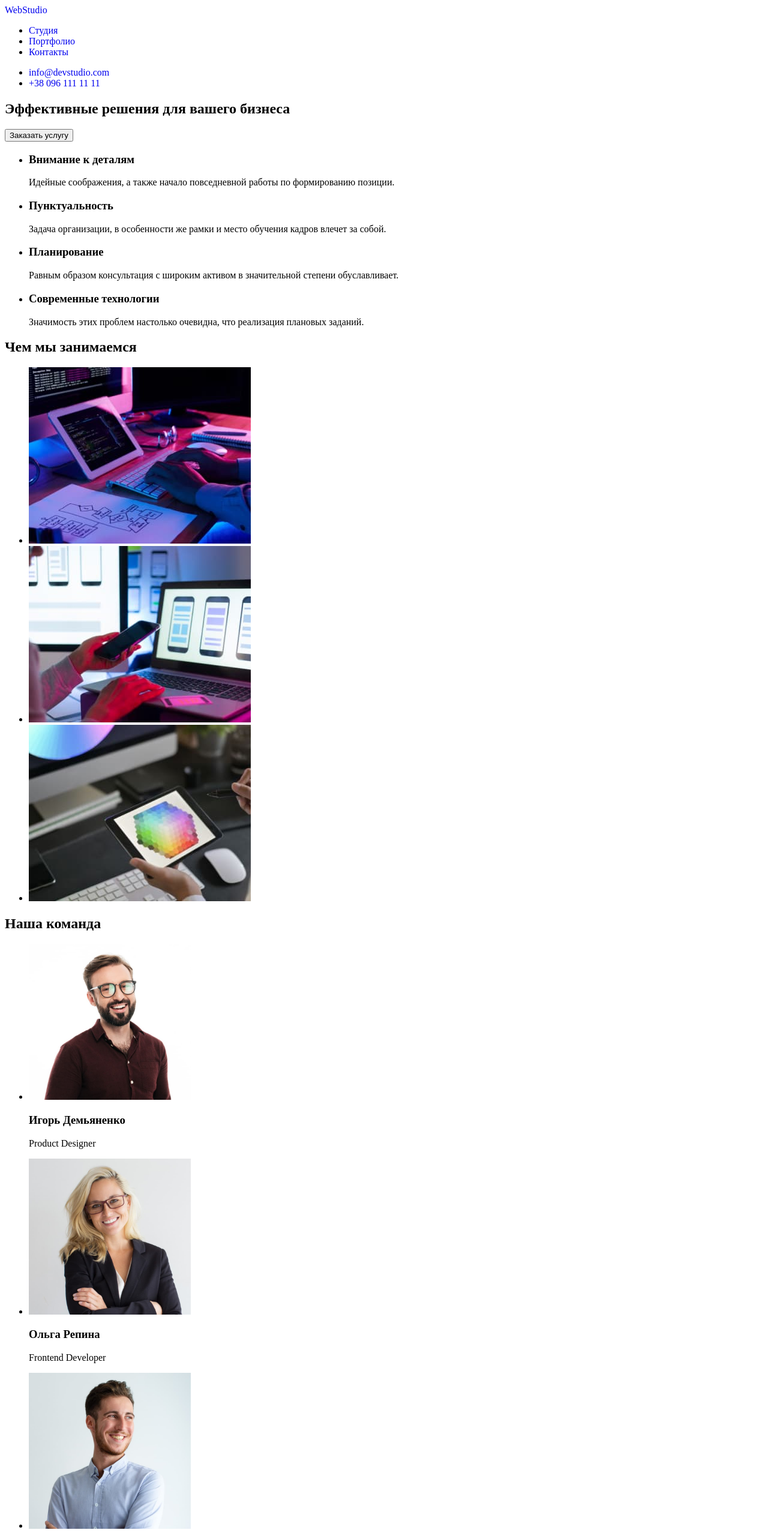
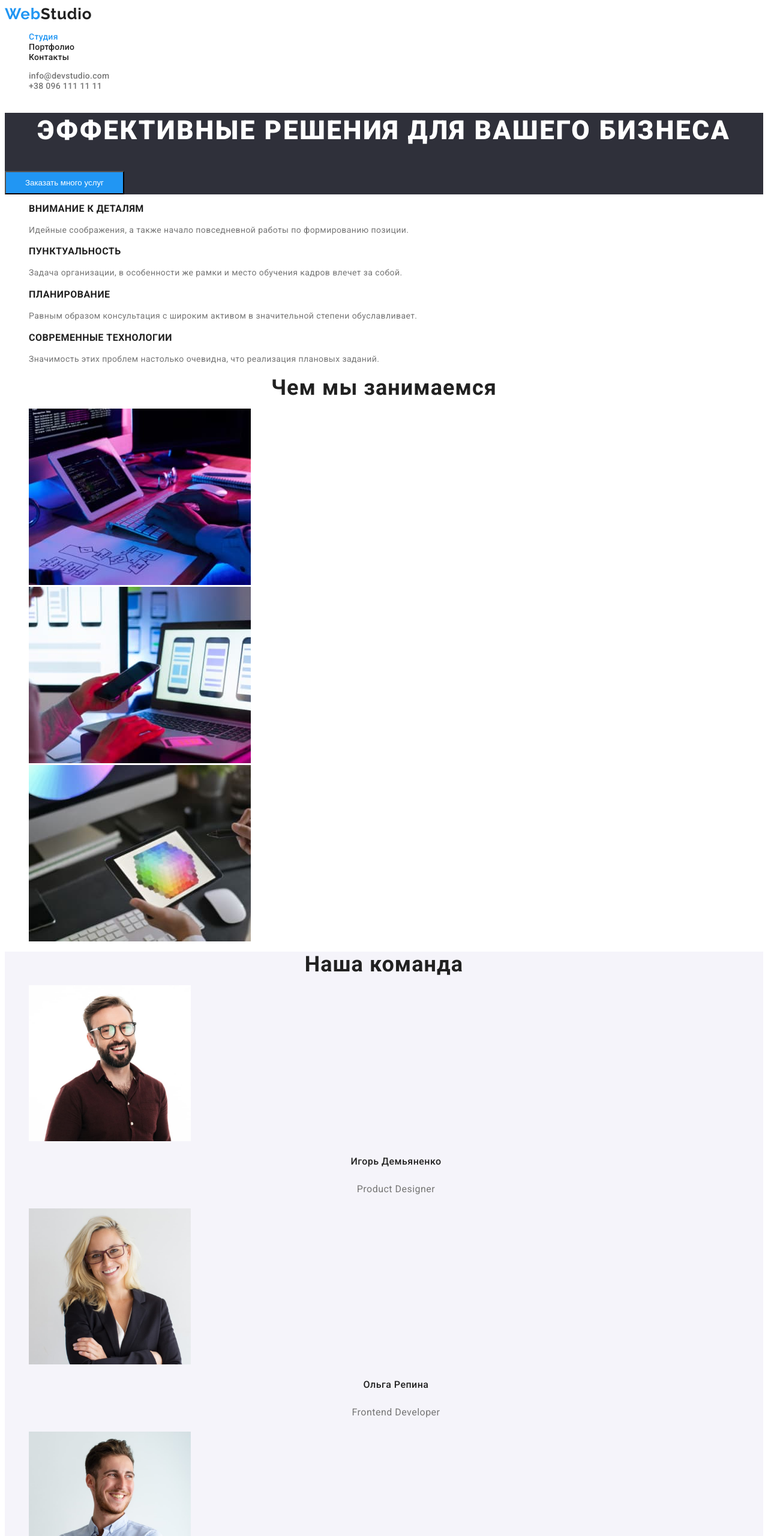
Before and after one commit to resinner/goit-markup-hw-02, a plain HTML site: page index.html in a window 1280 px wide. Shown: the top 2560 px of the page at 60% size. Drawn offline with Linux system fonts and the light colour scheme.

Commit message:
css style

```diff
--- a/css/style.css
+++ b/css/style.css
@@ -1,9 +1,158 @@
-/* Применится ко всем абзацам на странице */
-p {
-    font-size: 16px;
-  }
+body {
+  font-family: 'Roboto', 'sans-serif';
+  background-color: #ffffff;
+  color: #757575;
+  font-style: normal;
+  font-size: 14px;
+  font-weight: 400;
+}
 
-  /* Применится ко всем ссылкам на странице */
-  a {
-    text-decoration: none;
-  }
+li {
+  list-style: none;
+}
+
+a {
+  text-decoration: none;
+}
+
+.nav-link a:hover,
+.nav-link a:focus,
+.site-auth:hover,
+.site-auth:focus,
+.footer-list-link:hover,
+.footer-list-link:focus,
+.footer-list-address-link:hover,
+.footer-list-address-link:focus {
+  color: #2196f3;
+}
+
+.logo {
+  font-family: 'Raleway', 'sans-serif';
+  font-weight: 700;
+  font-size: 26px;
+  line-height: 1.19;
+  letter-spacing: 0.03em;
+  color: #2196f3;
+}
+
+.logo-accent-header {
+  color: #212121;
+}
+
+.logo-accent-footer {
+  color: #ffffff;
+}
+
+.nav-link a {
+  font-weight: 500;
+  font-size: 14px;
+  line-height: 1.14;
+  letter-spacing: 0.02em;
+  color: #212121;
+}
+
+.nav-link-active a {
+  color: #2196f3;
+}
+
+.site-auth {
+  font-weight: 500;
+  font-size: 14px;
+  line-height: 1.14;
+  letter-spacing: 0.02em;
+  color: #757575;
+}
+
+.hero {
+  background: #2f303a;
+}
+
+.hero-title {
+  font-weight: 900;
+  font-size: 44px;
+  line-height: 1.36;
+  text-align: center;
+  letter-spacing: 0.06em;
+  text-transform: uppercase;
+  color: #ffffff;
+}
+
+.hero-button {
+  background: #2196f3;
+  color: #ffffff;
+  cursor: pointer;
+  padding: 10px 32px;
+}
+
+.features-title {
+  visibility: hidden;
+  width: 0;
+  height: 0;
+  margin: 0;
+}
+
+.features-list-title {
+  font-weight: 700;
+  font-size: 16px;
+  line-height: 1;
+  letter-spacing: 0.03em;
+  text-transform: uppercase;
+
+  color: #212121;
+}
+
+.features-list-description {
+  line-height: 1.7;
+  letter-spacing: 0.03em;
+  color: #757575;
+}
+
+.our-work-title,
+.our-team-title {
+  font-weight: 700;
+  font-size: 36px;
+  line-height: 1.17;
+  text-align: center;
+  letter-spacing: 0.03em;
+  color: #212121;
+  margin: 0;
+  padding: 0;
+}
+
+.our-team {
+  background-color: #f5f4fa;
+}
+
+.team-member-title {
+  font-weight: 500;
+  font-size: 16px;
+  line-height: 1.9;
+  text-align: center;
+  letter-spacing: 0.03em;
+  color: #212121;
+}
+
+.team-member-position {
+  font-size: 16px;
+  line-height: 1.9;
+  text-align: center;
+  letter-spacing: 0.03em;
+  color: #757575;
+}
+
+.page-footer {
+  background-color: #2f303a;
+}
+
+.footer-list-link {
+  font-weight: 400;
+  font-size: 14px;
+  line-height: 1.71;
+  letter-spacing: 0.03em;
+
+  color: rgba(255, 255, 255, 0.6);
+}
+
+.footer-list-address-link {
+  color: #ffffff;
+}
--- a/index.html
+++ b/index.html
@@ -1,102 +1,114 @@
 <!DOCTYPE html>
 <html lang="ru">
+
 <head>
     <meta charset="UTF-8">
     <meta http-equiv="X-UA-Compatible" content="IE=edge">
     <meta name="viewport" content="width=device-width, initial-scale=1.0">
     <title>Студия</title>
+    <link rel="stylesheet"
+        href="https://fonts.googleapis.com/css2?family=Raleway:wght@700&family=Roboto:wght@400;500;700;900&display=swap">
     <link rel="stylesheet" href="./css/style.css">
 </head>
+
 <body>
     <header>
         <nav>
-            <a href="./index.html">
-                Web<span>Studio</span>
+            <a class="logo link" href="./index.html">
+                Web<span class="logo-accent-header">Studio</span>
             </a>
 
-            <ul>
-                <li><a href="./index.html">Студия</a> </li>
-                <li><a href="./portfolio.html">Портфолио</a> </li>
-                <li><a href="#">Контакты</a> </li>
+            <ul class="site-nav">
+                <li class="nav-link nav-link-active"><a href="./index.html">Студия</a> </li>
+                <li class="nav-link"><a href="./portfolio.html">Портфолио</a> </li>
+                <li class="nav-link"><a href="#">Контакты</a> </li>
             </ul>
         </nav>
         <ul>
-            <li><a href="mailto:info@devstudio.com">info@devstudio.com</a></li>
-            <li><a href="tel:+380961111111">+38 096 111 11 11</a></li>
+            <li><a class="site-auth" href="mailto:info@devstudio.com">info@devstudio.com</a></li>
+            <li><a class="site-auth" href="tel:+380961111111">+38 096 111 11 11</a></li>
         </ul>
     </header>
     <main>
         <!-- Секция 1 Hero -->
-        <section>
-            <h1>Эффективные решения для вашего бизнеса </h1>
-            <button type="button">Заказать услугу</button>
+        <section class="hero">
+            <h1 class="hero-title">Эффективные решения для вашего бизнеса </h1>
+            <button class="hero-button" type="button">Заказать много услуг</button>
         </section>
-        <section>
-            <h2 style="visibility: hidden; width: 0; height: 0; margin: 0;">Особенности</h2>
-            <ul>
+        <section class="features">
+            <h2 class="features-title">Особенности</h2>
+            <ul class="features-list">
                 <li>
-                    <h3>Внимание к деталям</h3>
-                    <p>Идейные соображения, а также начало повседневной работы по формированию позиции.</p>
+                    <h3 class="features-list-title">Внимание к деталям</h3>
+                    <p class="features-list-description">Идейные соображения, а также начало повседневной работы по
+                        формированию позиции.</p>
                 </li>
                 <li>
-                    <h3>Пунктуальность</h3>
-                    <p>Задача организации, в особенности же рамки и место обучения кадров влечет за собой.
+                    <h3 class="features-list-title">Пунктуальность</h3>
+                    <p class="features-list-description">Задача организации, в особенности же рамки и место обучения
+                        кадров влечет за собой.
                     </p>
                 </li>
                 <li>
-                    <h3>Планирование</h3>
-                    <p>Равным образом консультация с широким активом в значительной степени обуславливает.</p>
+                    <h3 class="features-list-title">Планирование</h3>
+                    <p class="features-list-description">Равным образом консультация с широким активом в значительной
+                        степени обуславливает.</p>
                 </li>
                 <li>
-                    <h3>Современные технологии</h3>
-                    <p>Значимость этих проблем настолько очевидна, что реализация плановых заданий.</p>
+                    <h3 class="features-list-title">Современные технологии</h3>
+                    <p class="features-list-description">Значимость этих проблем настолько очевидна, что реализация
+                        плановых заданий.</p>
                 </li>
             </ul>
         </section>
-        <section>
-            <h2>Чем мы занимаемся</h2>
+        <section class="our-work">
+            <h2 class="our-work-title">Чем мы занимаемся</h2>
             <ul>
-                <li><img src="./images/about-us/img.jpg" alt="Программное-обеспечение" width="370" height="294"/></li>
-                <li><img src="./images/about-us/img(1).jpg" alt="Мобильные-приложения" width="370" height="294"/></li>
-                <li><img src="./images/about-us/img(2).jpg" alt="Дизайн" width="370" height="294"/></li>
+                <li><img src="./images/about-us/img.jpg" alt="Программное-обеспечение" width="370" height="294" /></li>
+                <li><img src="./images/about-us/img(1).jpg" alt="Мобильные-приложения" width="370" height="294" /></li>
+                <li><img src="./images/about-us/img(2).jpg" alt="Дизайн" width="370" height="294" /></li>
             </ul>
         </section>
-        <section>
-            <h2>Наша команда</h2>
+        <section class="our-team">
+            <h2 class="our-team-title">Наша команда</h2>
             <ul>
                 <li>
-                    <img src="./images/team/team-player.jpg" alt="Игорь-Демьяненко" width="270" height="260"/>
-                    <h3>Игорь Демьяненко</h3>
-                    <p lang="eu">Product Designer</p>
+                    <img src="./images/team/team-player.jpg" alt="Игорь-Демьяненко" width="270" height="260" />
+                    <h3 class="team-member-title">Игорь Демьяненко</h3>
+                    <p class="team-member-position" lang="eu">Product Designer</p>
                 </li>
                 <li>
-                    <img src="./images/team/team-player(1).jpg" alt="Ольга-Репина" width="270" height="260"/>
-                    <h3>Ольга Репина</h3>
-                    <p lang="eu">Frontend Developer</p>
+                    <img src="./images/team/team-player(1).jpg" alt="Ольга-Репина" width="270" height="260" />
+                    <h3 class="team-member-title">Ольга Репина</h3>
+                    <p class="team-member-position" lang="eu">Frontend Developer</p>
                 </li>
                 <li>
-                    <img src="./images/team/team-player(2).jpg" alt="Николай-Тарасов" width="270" height="260"/>
-                    <h3>Николай Тарасов</h3>
-                    <p lang="eu">Marketing</p>
+                    <img src="./images/team/team-player(2).jpg" alt="Николай-Тарасов" width="270" height="260" />
+                    <h3 class="team-member-title">Николай Тарасов</h3>
+                    <p class="team-member-position" lang="eu">Marketing</p>
                 </li>
                 <li>
-                    <img src="./images/team/team-player(3).jpg" alt="Михаил-Ермаков" width="270" height="260"/>
-                    <h3>Михаил Ермаков</h3>
-                    <p lang="eu">UI Designer</p>
+                    <img src="./images/team/team-player(3).jpg" alt="Михаил-Ермаков" width="270" height="260" />
+                    <h3 class="team-member-title">Михаил Ермаков</h3>
+                    <p class="team-member-position" lang="eu">UI Designer</p>
                 </li>
             </ul>
         </section>
     </main>
-    <footer>
-        <a href="./index.html">
-            Web<span>Studio</span>
+    <footer class="page-footer">
+        <a class="logo link" href="./index.html">
+            Web<span class="logo-accent-footer">Studio</span>
         </a>
         <address>
-        <ul>
-            <li><a href="https://goo.gl/maps/Rm4vWPJoZRs2Vfyq5" target="_blank" rel="noopener nofollow">Киев, пр-т Леси Украинки, 26</a></li>
-            <li><a href="mailto:info@devstudio.com">info@devstudio.com</a></li>
-            <li><a href="tel:+380961111111">+38 096 111 11 11</a></li>
-        </ul></address>
+            <ul class="footer-list">
+                <li><a class="footer-list-address-link" href="https://goo.gl/maps/Rm4vWPJoZRs2Vfyq5" target="_blank"
+                        rel="noopener nofollow">Киев, пр-т
+                        Леси Украинки, 26</a></li>
+                <li><a class="footer-list-link" href="mailto:info@devstudio.com">info@devstudio.com</a></li>
+                <li><a class="footer-list-link" href="tel:+380961111111">+38 096 111 11 11</a></li>
+            </ul>
+        </address>
     </footer>
 </body>
+
 </html>
```
Also changed, not shown: portfolio.html (+10 -10 lines).
